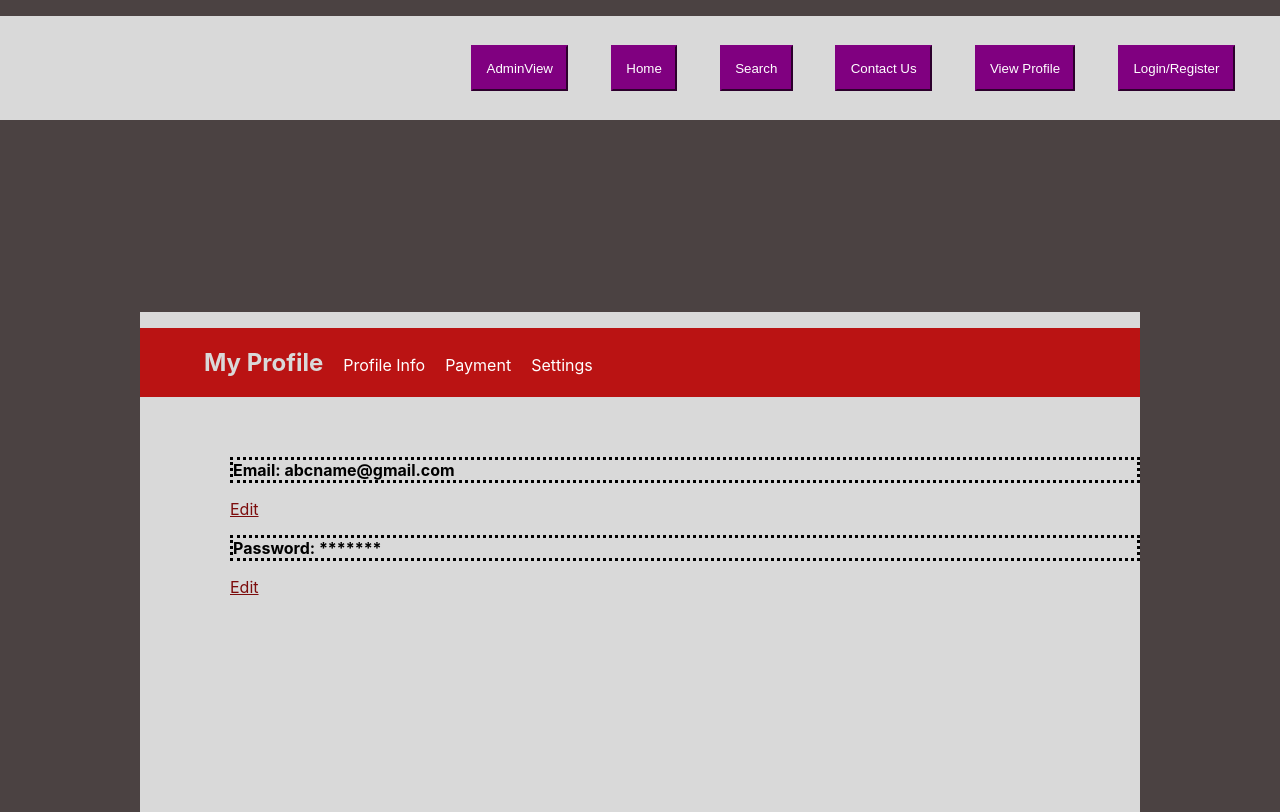
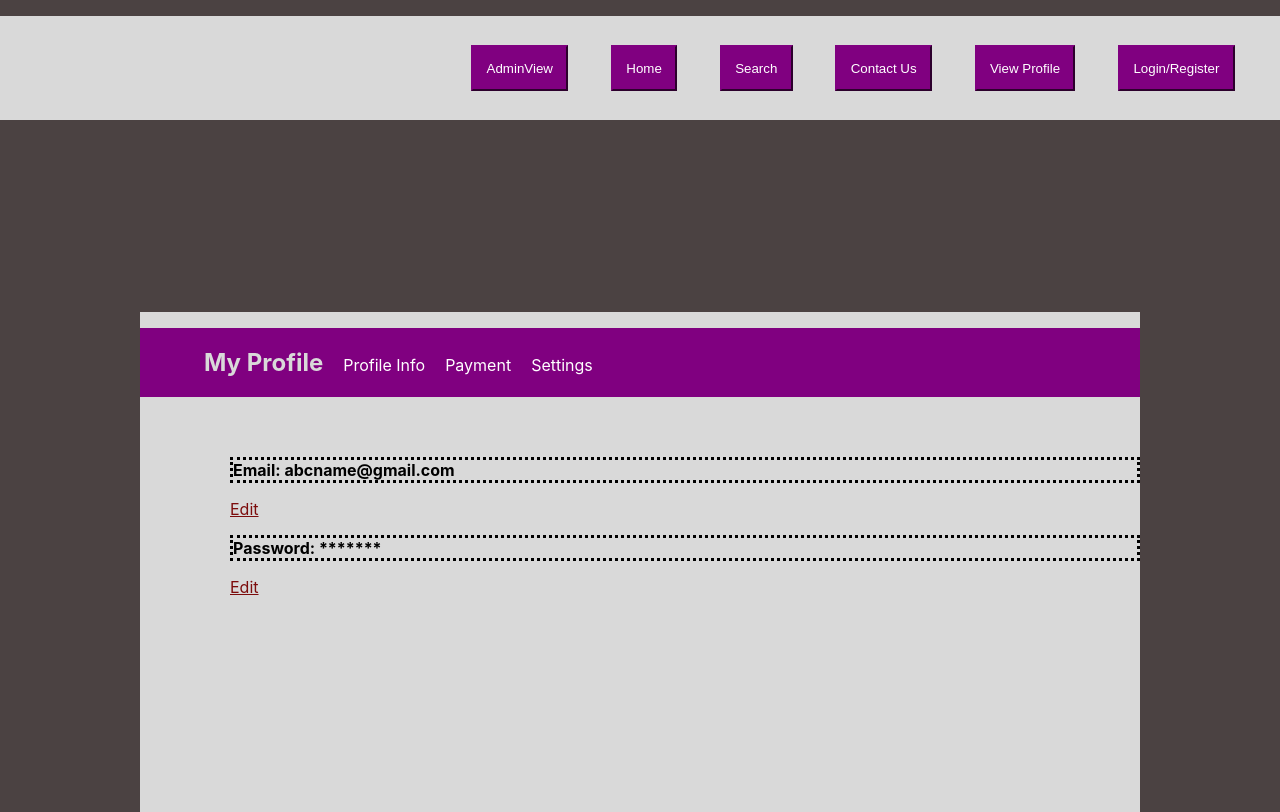
Before and after one commit to schneider811/CSCI6050_4040_Project, a React (Create React App) app in the folder ticketbookingapp/: page / in a window 1280 px wide. Both pictures are taken after a click on the button "View Profile". Built offline with nearby package versions, Linux system fonts and the light colour scheme.

Commit message:
Added Bootstrap to the project

```diff
--- /dev/null
+++ b/package.json
@@ -0,0 +1,5 @@
+{
+  "dependencies": {
+    "bootstrap": "^5.2.2"
+  }
+}
--- a/ticketbookingapp/package.json
+++ b/ticketbookingapp/package.json
@@ -6,9 +6,10 @@
     "@testing-library/jest-dom": "^5.16.5",
     "@testing-library/react": "^13.4.0",
     "@testing-library/user-event": "^13.5.0",
+    "bootstrap": "^5.2.2",
     "react": "^18.2.0",
     "react-dom": "^18.2.0",
-    "react-scripts": "^5.0.1",
+    "react-scripts": "^2.1.3",
     "web-vitals": "^2.1.4"
   },
   "scripts": {
--- a/ticketbookingapp/src/Pages/Profile/profile.css
+++ b/ticketbookingapp/src/Pages/Profile/profile.css
@@ -18,7 +18,7 @@
 #header {
     list-style:none;
     text-align:left;
-    background-color: #BA1313;
+    background-color: var(--theatreRed);
 
 }
 
```
Also changed, not shown: 2 other files (tests, documents, lock files or other folders).
